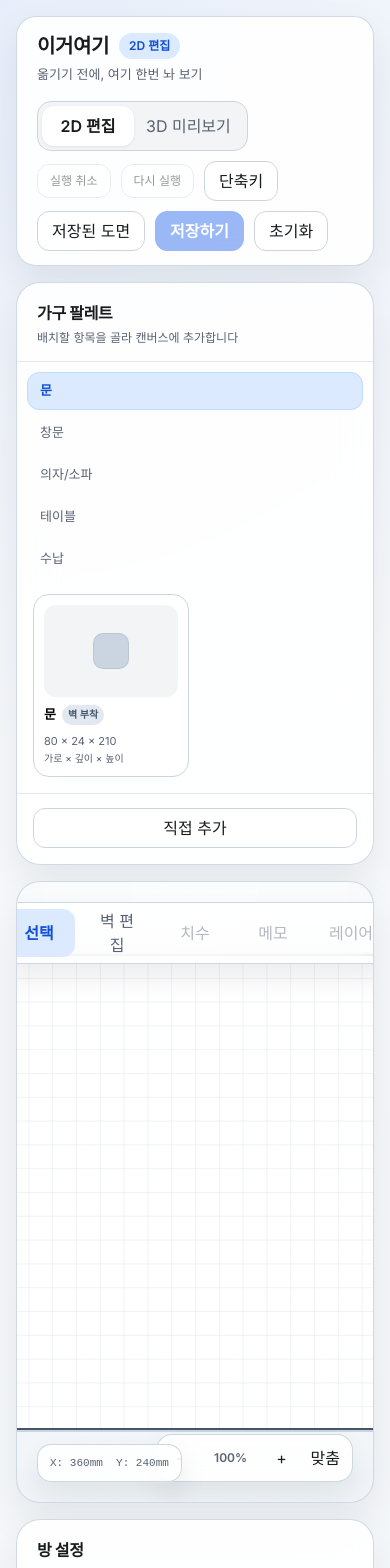
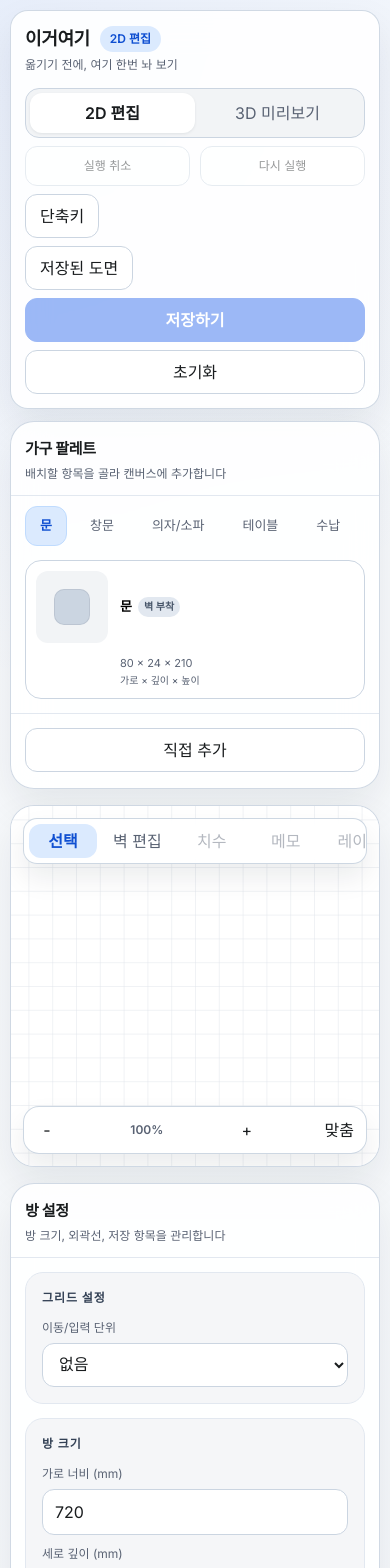
Before and after one commit to jerrybear/will-be-there, a React (Vite) app: page / in a window 390 px wide. Shown: the top 1568 px of the page. Built offline with nearby package versions, Linux system fonts and the light colour scheme.

Commit message:
feat: dynamically hide front walls in 3D preview and improve mobile layout

```diff
--- a/src/components/Preview3DScene.tsx
+++ b/src/components/Preview3DScene.tsx
@@ -1,7 +1,7 @@
 import { useEffect, useRef, useState } from 'react';
 import * as THREE from 'three';
 import type { PlacedFurniture, Room } from '../types/layout';
-import { createRoomSceneObjects, toWorldLength } from '../utils/threeScene';
+import { applyWallVisibility, createRoomSceneObjects, getFrontWallSegmentId, toWorldLength } from '../utils/threeScene';
 
 interface Preview3DSceneProps {
   room: Room;
@@ -85,8 +85,10 @@ export function Preview3DScene({ room, items, selectedId }: Preview3DSceneProps)
     directionalLightRef.current = directionalLight;
 
     const group = new THREE.Group();
-    createRoomSceneObjects(room, items, selectedId).forEach((object) => group.add(object));
+    const sceneObjects = createRoomSceneObjects(room, items, selectedId);
+    sceneObjects.forEach((object) => group.add(object));
     scene.add(group);
+    const wallObjects = sceneObjects.filter((object) => object.userData.wallSegmentId);
 
     const resize = () => {
       const { clientWidth, clientHeight } = mount;
@@ -125,6 +127,10 @@ export function Preview3DScene({ room, items, selectedId }: Preview3DSceneProps)
 
     const render = () => {
       updateCamera();
+      const cameraForward = new THREE.Vector3();
+      camera.getWorldDirection(cameraForward);
+      const fadedSegmentId = getFrontWallSegmentId(room, camera.position, cameraForward);
+      applyWallVisibility(wallObjects, fadedSegmentId);
       renderer.render(scene, camera);
       animationFrame = window.requestAnimationFrame(render);
     };
--- a/src/styles.css
+++ b/src/styles.css
@@ -34,6 +34,7 @@ body,
 
 body {
   margin: 0;
+  overflow-x: hidden;
 }
 
 button,
@@ -499,6 +500,7 @@ button:disabled {
   position: absolute;
   inset: 0;
   overflow: hidden;
+  touch-action: none;
 }
 
 .room-shell.is-panning {
@@ -1019,6 +1021,7 @@ textarea {
   width: 100%;
   height: 100%;
   cursor: grab;
+  touch-action: none;
 }
 
 .preview-scene canvas:active {
@@ -1087,14 +1090,20 @@ textarea {
 }
 
 @media (max-width: 1180px) {
+  .app-shell {
+    padding: 12px;
+  }
+
   .top-bar {
     position: static;
     flex-direction: column;
     align-items: stretch;
+    padding: 16px 18px;
   }
 
   .top-bar-actions {
     flex-wrap: wrap;
+    justify-content: flex-start;
   }
 
   .workspace-grid {
@@ -1109,6 +1118,288 @@ textarea {
   }
 
   .room-shell-wrapper {
-    min-height: 620px;
+    min-height: min(68vh, 560px);
   }
 }
+
+@media (max-width: 900px) {
+  .panel-header {
+    padding: 16px 16px 12px;
+  }
+
+  .panel-header h2 {
+    font-size: 15px;
+  }
+
+  .palette-category-list {
+    display: flex;
+    gap: 8px;
+    padding: 10px 16px 0;
+    overflow-x: auto;
+    scrollbar-width: none;
+  }
+
+  .palette-category-list::-webkit-scrollbar,
+  .canvas-top-toolbar::-webkit-scrollbar {
+    display: none;
+  }
+
+  .palette-category-button {
+    flex: 0 0 auto;
+    justify-content: center;
+    min-height: 40px;
+    padding: 0 14px;
+    white-space: nowrap;
+  }
+
+  .palette-list {
+    grid-template-columns: repeat(2, minmax(0, 1fr));
+    padding: 14px 16px;
+  }
+
+  .palette-card-preview {
+    height: 82px;
+  }
+
+  .custom-item-grid,
+  .dimension-fields,
+  .obstacle-fields,
+  .preset-button-grid {
+    grid-template-columns: repeat(2, minmax(0, 1fr));
+  }
+
+  .shape-preset-grid {
+    grid-template-columns: 1fr;
+  }
+
+  .room-shell-wrapper {
+    min-height: min(60vh, 500px);
+  }
+
+  .canvas-top-toolbar {
+    top: 16px;
+    left: 16px;
+    right: 16px;
+    justify-content: flex-start;
+    overflow-x: auto;
+    transform: none;
+  }
+
+  .canvas-top-toolbar button {
+    flex: 0 0 auto;
+  }
+
+  .zoom-controls,
+  .canvas-coordinates,
+  .self-intersection-banner {
+    right: 16px;
+  }
+
+  .zoom-controls {
+    bottom: 16px;
+  }
+
+  .canvas-coordinates {
+    left: 16px;
+    bottom: 16px;
+  }
+
+  .preview-scene {
+    min-height: 280px;
+    height: min(44vh, 420px);
+  }
+
+  .scene-controls-panel {
+    margin: 14px;
+    padding: 14px;
+  }
+}
+
+@media (max-width: 720px) {
+  .app-shell {
+    padding: 10px;
+  }
+
+  .top-bar {
+    top: 10px;
+    gap: 14px;
+    margin-bottom: 12px;
+    padding: 14px;
+    border-radius: 18px;
+  }
+
+  .top-bar-title-row {
+    flex-wrap: wrap;
+  }
+
+  .top-bar-actions {
+    gap: 8px;
+  }
+
+  .top-bar-actions > * {
+    flex: 1 1 100%;
+  }
+
+  .view-mode-toggle,
+  .history-actions {
+    width: 100%;
+  }
+
+  .view-mode-toggle button,
+  .history-actions .ghost-button {
+    flex: 1;
+  }
+
+  .saved-layouts-dropdown,
+  .shortcuts-dropdown {
+    width: 100%;
+  }
+
+  .dropdown-menu,
+  .shortcuts-menu {
+    position: static;
+    width: 100%;
+    max-height: 320px;
+    margin-top: 10px;
+  }
+
+  .ghost-button,
+  .primary-button {
+    min-height: 44px;
+  }
+
+  .compact-button {
+    min-height: 40px;
+  }
+
+  .palette-panel,
+  .inspector-panel {
+    min-height: auto;
+  }
+
+  .palette-list {
+    grid-template-columns: 1fr;
+    gap: 10px;
+  }
+
+  .palette-card {
+    grid-template-columns: 72px minmax(0, 1fr);
+    align-items: center;
+    gap: 12px;
+  }
+
+  .palette-card-preview {
+    height: 72px;
+  }
+
+  .palette-name,
+  .palette-size {
+    grid-column: 2;
+  }
+
+  .custom-item-grid,
+  .dimension-fields,
+  .obstacle-fields,
+  .shape-preset-grid,
+  .preset-button-grid {
+    grid-template-columns: 1fr;
+  }
+
+  .custom-item-actions,
+  .saved-layout-actions,
+  .obstacle-actions,
+  .json-actions,
+  .furniture-actions,
+  .segment-control {
+    flex-direction: column;
+  }
+
+  .shortcuts-menu div {
+    grid-template-columns: 1fr;
+    justify-items: start;
+  }
+
+  .canvas-top-toolbar {
+    top: 12px;
+    left: 12px;
+    right: 12px;
+    padding: 5px;
+    border-radius: 14px;
+  }
+
+  .canvas-top-toolbar button {
+    min-width: 68px;
+    min-height: 34px;
+    padding: 0 10px;
+  }
+
+  .room-shell-wrapper {
+    min-height: min(52vh, 420px);
+  }
+
+  .zoom-controls {
+    left: 12px;
+    right: 12px;
+    justify-content: space-between;
+    bottom: 12px;
+  }
+
+  .canvas-coordinates {
+    display: none;
+  }
+
+  .self-intersection-banner {
+    top: 64px;
+    left: 12px;
+    right: 12px;
+    max-width: none;
+  }
+
+  .preview-scene {
+    min-height: 240px;
+    height: min(38vh, 340px);
+  }
+}
+
+@media (max-width: 560px) {
+  .top-bar h1 {
+    font-size: 18px;
+  }
+
+  .top-bar p,
+  .top-bar-chip {
+    font-size: 12px;
+  }
+
+  .panel-header,
+  .palette-footer,
+  .scene-controls-panel {
+    padding-left: 14px;
+    padding-right: 14px;
+  }
+
+  .palette-category-list,
+  .palette-list {
+    padding-left: 14px;
+    padding-right: 14px;
+  }
+
+  .inspector-panel > :not(.panel-header) {
+    margin-left: 14px;
+    margin-right: 14px;
+  }
+
+  .color-input-row,
+  .shortcuts-menu div {
+    grid-template-columns: 1fr;
+  }
+
+  .room-shell-wrapper {
+    min-height: min(48vh, 360px);
+  }
+
+  .preview-scene {
+    min-height: 220px;
+    height: min(34vh, 300px);
+  }
+}
--- a/src/utils/threeScene.ts
+++ b/src/utils/threeScene.ts
@@ -6,6 +6,7 @@ import type { WallSegment } from './geometry';
 const UNIT_SCALE = 0.01;
 const WALL_HEIGHT = 240;
 const WALL_THICKNESS = 6;
+const WALL_FADE_OPACITY = 0.28;
 
 export function toWorldX(room: Room, x: number) {
   return (x - room.width / 2) * UNIT_SCALE;
@@ -21,6 +22,14 @@ export function toWorldLength(value: number) {
 
 function toShapePoint(room: Room, point: Position) {
   return new THREE.Vector2(toWorldX(room, point.x), toWorldZ(room, point.y));
+}
+
+function getRoomCenterWorld(room: Room) {
+  const points = getRoomShape(room).points;
+  const averageX = points.reduce((sum, point) => sum + point.x, 0) / points.length;
+  const averageY = points.reduce((sum, point) => sum + point.y, 0) / points.length;
+
+  return new THREE.Vector3(toWorldX(room, averageX), 0, toWorldZ(room, averageY));
 }
 
 export function createFloorMesh(room: Room) {
@@ -274,6 +283,8 @@ export function createWallMeshes(room: Room, items: PlacedFurniture[], selectedI
 
     const group = new THREE.Group();
     group.add(wallMesh);
+    group.userData.wallSegmentId = segment.id;
+    group.userData.wallMaterial = material;
 
     // Center the extruded shape
     wallMesh.position.set(-segmentLength / 2, 0, -wallThickness / 2);
@@ -309,6 +320,90 @@ export function createWallMeshes(room: Room, items: PlacedFurniture[], selectedI
   }
 
   return meshes;
+}
+
+function getSegmentCenterWorld(room: Room, segment: WallSegment) {
+  return new THREE.Vector3(
+    toWorldX(room, (segment.start.x + segment.end.x) / 2),
+    0,
+    toWorldZ(room, (segment.start.y + segment.end.y) / 2),
+  );
+}
+
+function getInwardNormal(room: Room, segment: WallSegment) {
+  const start = new THREE.Vector3(toWorldX(room, segment.start.x), 0, toWorldZ(room, segment.start.y));
+  const end = new THREE.Vector3(toWorldX(room, segment.end.x), 0, toWorldZ(room, segment.end.y));
+  const direction = end.clone().sub(start).normalize();
+  const normalA = new THREE.Vector3(-direction.z, 0, direction.x);
+  const normalB = new THREE.Vector3(direction.z, 0, -direction.x);
+  const toCenter = getRoomCenterWorld(room).sub(getSegmentCenterWorld(room, segment));
+
+  return normalA.dot(toCenter) >= normalB.dot(toCenter) ? normalA.normalize() : normalB.normalize();
+}
+
+export function getFrontWallSegmentId(
+  room: Room,
+  cameraPosition: THREE.Vector3,
+  cameraForward: THREE.Vector3,
+) {
+  const normalizedForward = cameraForward.clone().normalize();
+  let bestSegmentId: string | null = null;
+  let bestProjectedDistance = Number.POSITIVE_INFINITY;
+  let bestAlignment = -1;
+
+  for (const segment of getRoomWallSegments(room)) {
+    const center = getSegmentCenterWorld(room, segment);
+    const toWall = center.clone().sub(cameraPosition);
+    const projectedDistance = toWall.dot(normalizedForward);
+
+    if (projectedDistance <= 0) {
+      continue;
+    }
+
+    const inwardNormal = getInwardNormal(room, segment);
+    const cameraSide = cameraPosition.clone().sub(center).dot(inwardNormal);
+
+    if (cameraSide >= 0) {
+      continue;
+    }
+
+    const alignment = toWall.clone().normalize().dot(normalizedForward);
+
+    if (alignment < 0.4) {
+      continue;
+    }
+
+    if (
+      projectedDistance < bestProjectedDistance - 0.0001 ||
+      (Math.abs(projectedDistance - bestProjectedDistance) <= 0.0001 && alignment > bestAlignment)
+    ) {
+      bestSegmentId = segment.id;
+      bestProjectedDistance = projectedDistance;
+      bestAlignment = alignment;
+    }
+  }
+
+  return bestSegmentId;
+}
+
+export function applyWallVisibility(
+  wallObjects: THREE.Object3D[],
+  fadedSegmentId: string | null,
+  fadeOpacity = WALL_FADE_OPACITY,
+) {
+  wallObjects.forEach((wallObject) => {
+    const material = wallObject.userData.wallMaterial as THREE.MeshStandardMaterial | undefined;
+
+    if (!material) {
+      return;
+    }
+
+    const isFaded = wallObject.userData.wallSegmentId === fadedSegmentId;
+    material.transparent = isFaded;
+    material.opacity = isFaded ? fadeOpacity : 1;
+    material.depthWrite = !isFaded;
+    material.needsUpdate = true;
+  });
 }
 
 function createObstacleMesh(room: Room, obstacle: RoomObstacle) {
@@ -568,10 +663,11 @@ export function createItemMesh(room: Room, item: PlacedFurniture, isSelected = f
 export function createRoomSceneObjects(room: Room, items: PlacedFurniture[], selectedId: string | null = null) {
   // Door/window items are rendered as wall openings, not as separate meshes
   const furnitureItems = items.filter((item) => item.kind === 'furniture');
+  const wallMeshes = createWallMeshes(room, items, selectedId);
 
   return [
     createFloorMesh(room),
-    ...createWallMeshes(room, items, selectedId),
+    ...wallMeshes,
     ...createObstacleMeshes(room),
     ...furnitureItems.map((item) => createItemMesh(room, item, item.id === selectedId)),
   ];
```
Also changed, not shown: 1 other file (tests, documents, lock files or other folders).
